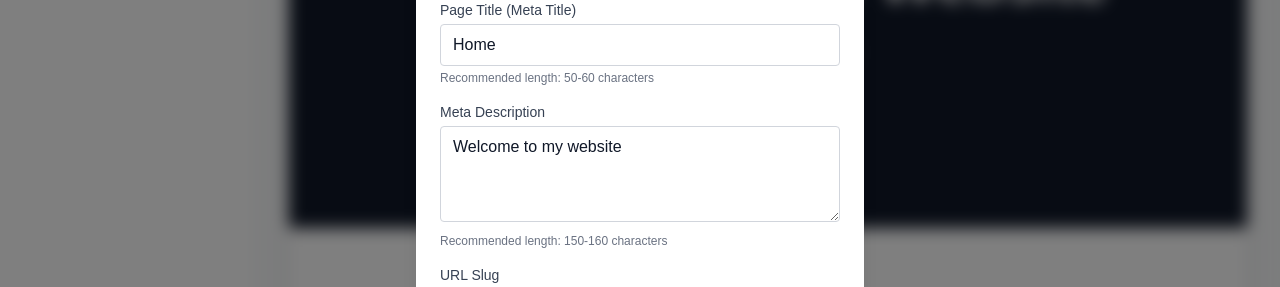
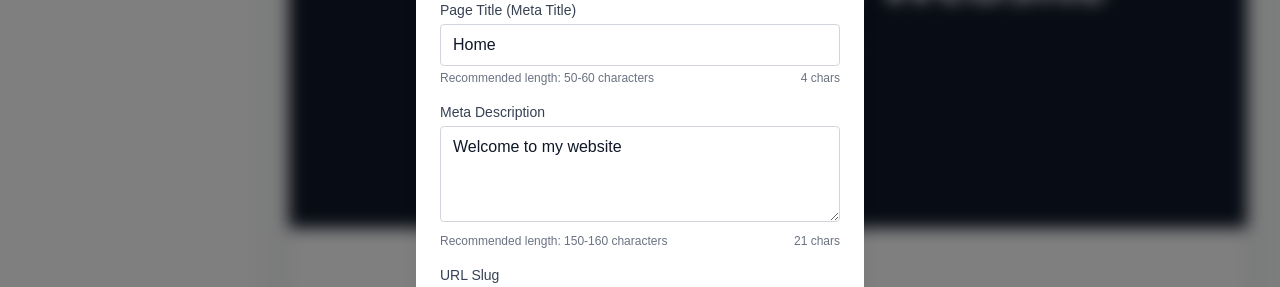
Before and after one commit to costumerspprts-design/aurex-capital-investments, a Next.js app: page /builder in a window 1280 px wide. Both pictures are taken after a click on the button "Page SEO Settings". Shown: the part 225-512 px from the top of the page. Built offline with nearby package versions, Linux system fonts and the light colour scheme.

Commit message:
feat: add dynamic character counters to SEO settings
Co-authored-by: costumerspprts-design <255839008+costumerspprts-design@users.noreply.github.com>

```diff
--- a/src/components/builder/SeoSettingsModal.tsx
+++ b/src/components/builder/SeoSettingsModal.tsx
@@ -1,6 +1,7 @@
 import React from 'react';
 import { useBuilderStore } from '@/lib/store';
 import { X } from 'lucide-react';
+import { clsx } from 'clsx';
 
 export function SeoSettingsModal({ onClose }: { onClose: () => void }) {
   const { pages, activePageId, updatePageSeo } = useBuilderStore();
@@ -8,41 +9,64 @@ export function SeoSettingsModal({ onClose }: { onClose: () => void }) {
 
   if (!activePage) return null;
 
+  const getLengthColor = (length: number, min: number, max: number) => {
+    if (length > max) return 'text-orange-500 font-medium';
+    if (length >= min) return 'text-green-600 font-medium';
+    return 'text-gray-500';
+  };
+
   return (
     <div className="fixed inset-0 z-50 flex items-center justify-center bg-black/50 backdrop-blur-sm animate-in fade-in">
       <div className="bg-white rounded-lg shadow-xl w-full max-w-md p-6 m-4 animate-in zoom-in-95">
         <div className="flex items-center justify-between mb-6">
             <h2 className="text-xl font-bold">SEO & Page Settings</h2>
-            <button onClick={onClose} className="text-gray-500 hover:text-gray-700">
+            <button
+              onClick={onClose}
+              className="text-gray-500 hover:text-gray-700"
+              aria-label="Close settings modal"
+            >
                 <X size={24} />
             </button>
         </div>
 
         <div className="space-y-4">
             <div>
-                <label className="block text-sm font-medium text-gray-700 mb-1">Page Title (Meta Title)</label>
+                <label htmlFor="page-title" className="block text-sm font-medium text-gray-700 mb-1">Page Title (Meta Title)</label>
                 <input
+                    id="page-title"
                     type="text"
                     value={activePage.seo.title}
                     onChange={(e) => updatePageSeo(activePage.id, { title: e.target.value })}
                     className="w-full px-3 py-2 border border-gray-300 rounded focus:ring-2 focus:ring-blue-500 focus:outline-none"
                     placeholder="e.g. Home - My Website"
                 />
-                <p className="text-xs text-gray-500 mt-1">Recommended length: 50-60 characters</p>
+                <div className="flex justify-between items-center mt-1">
+                  <p className="text-xs text-gray-500">Recommended length: 50-60 characters</p>
+                  <span className={clsx("text-xs transition-colors", getLengthColor(activePage.seo.title.length, 50, 60))}>
+                    {activePage.seo.title.length} chars
+                  </span>
+                </div>
             </div>
             <div>
-                <label className="block text-sm font-medium text-gray-700 mb-1">Meta Description</label>
+                <label htmlFor="meta-description" className="block text-sm font-medium text-gray-700 mb-1">Meta Description</label>
                 <textarea
+                    id="meta-description"
                     value={activePage.seo.description}
                     onChange={(e) => updatePageSeo(activePage.id, { description: e.target.value })}
                     className="w-full px-3 py-2 border border-gray-300 rounded focus:ring-2 focus:ring-blue-500 focus:outline-none h-24"
                     placeholder="Brief description of this page for search engines..."
                 />
-                 <p className="text-xs text-gray-500 mt-1">Recommended length: 150-160 characters</p>
+                <div className="flex justify-between items-center mt-1">
+                  <p className="text-xs text-gray-500">Recommended length: 150-160 characters</p>
+                  <span className={clsx("text-xs transition-colors", getLengthColor(activePage.seo.description.length, 150, 160))}>
+                    {activePage.seo.description.length} chars
+                  </span>
+                </div>
             </div>
              <div>
-                <label className="block text-sm font-medium text-gray-700 mb-1">URL Slug</label>
+                <label htmlFor="url-slug" className="block text-sm font-medium text-gray-700 mb-1">URL Slug</label>
                 <input
+                    id="url-slug"
                     type="text"
                     value={activePage.slug}
                     disabled
```
Also changed, not shown: .Jules/palette.md (added).
